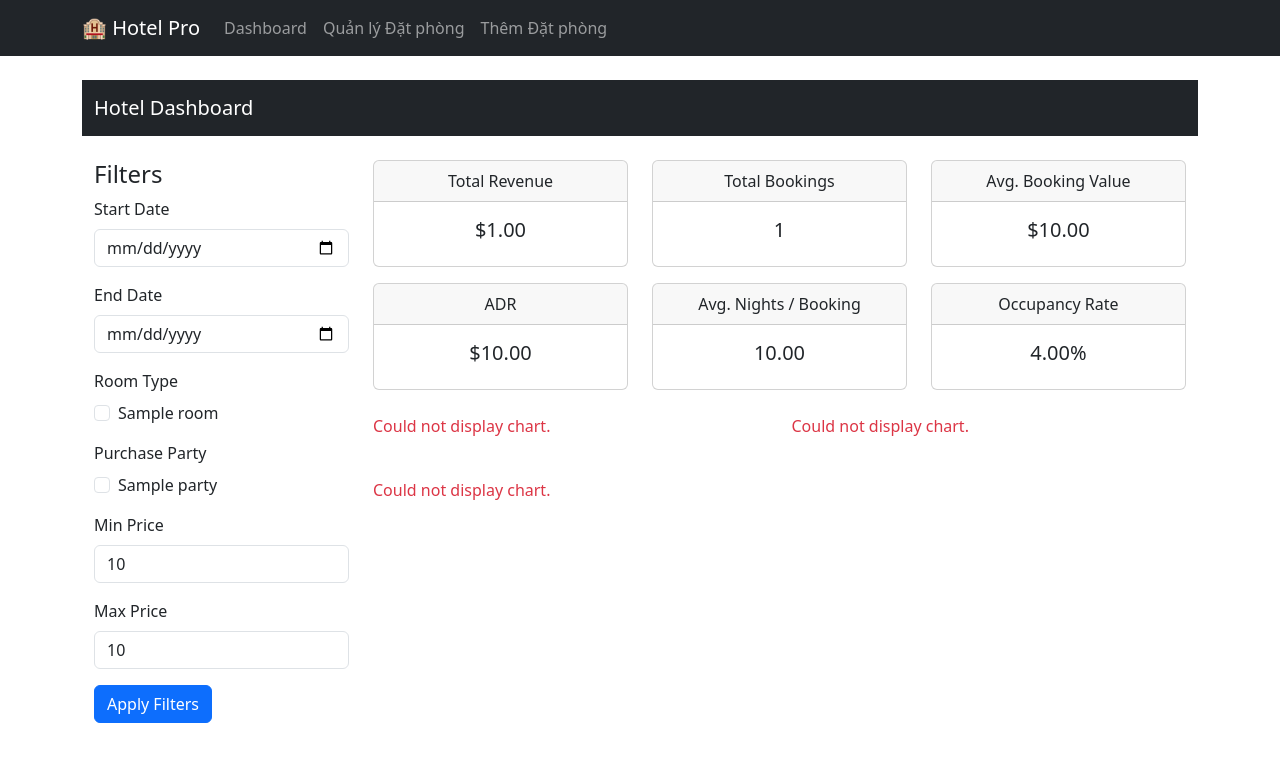
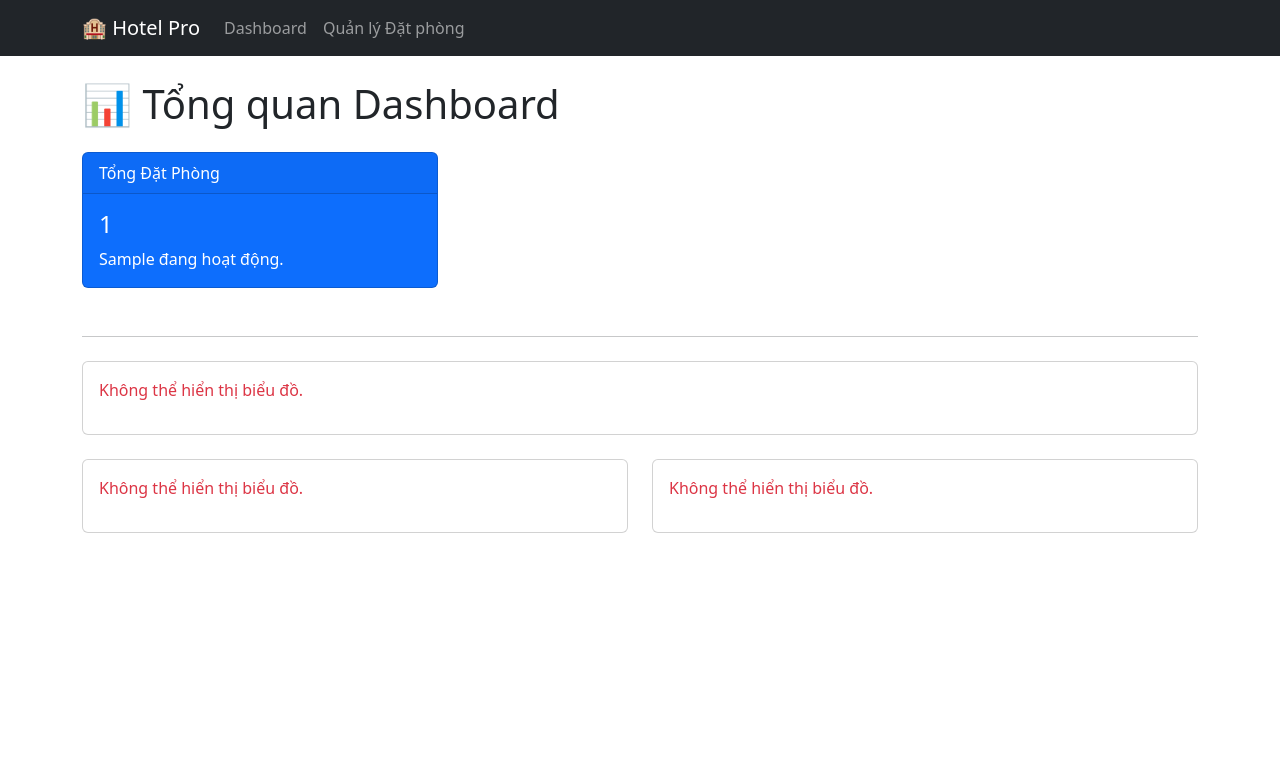
Before and after one commit to locle27/RenderStreamlit, a Flask app: template templates/dashboard.html in a window 1280 px wide. Shown: the top 762 px of the page. Run offline with Flask 3, Linux system fonts and the light colour scheme; the template is opened without the code that fills it: most values are stand-ins (such as "Sample title", 1, 10 or a date in 2020); some libraries are stand-ins or nearby versions.

Commit message:
Fix: Overhaul and sync all templates to fix UndefinedError

```diff
--- a/templates/base.html
+++ b/templates/base.html
@@ -5,20 +5,29 @@
     <meta name="viewport" content="width=device-width, initial-scale=1">
     <title>{% block title %}Hotel Management{% endblock %}</title>
     <link href="https://cdn.jsdelivr.net/npm/bootstrap@5.3.3/dist/css/bootstrap.min.css" rel="stylesheet">
+    <link rel="stylesheet" href="{{ url_for('static', filename='css/style.css') }}">
 </head>
 <body>
     <nav class="navbar navbar-expand-lg navbar-dark bg-dark">
         <div class="container">
             <a class="navbar-brand" href="{{ url_for('dashboard') }}">🏨 Hotel Pro</a>
-            <div class="collapse navbar-collapse">
+            <button class="navbar-toggler" type="button" data-bs-toggle="collapse" data-bs-target="#navbarNav" aria-controls="navbarNav" aria-expanded="false" aria-label="Toggle navigation">
+                <span class="navbar-toggler-icon"></span>
+            </button>
+            <div class="collapse navbar-collapse" id="navbarNav">
                 <ul class="navbar-nav me-auto mb-2 mb-lg-0">
-                    <li class="nav-item"><a class="nav-link" href="{{ url_for('dashboard') }}">Dashboard</a></li>
-                    <li class="nav-item"><a class="nav-link" href="{{ url_for('view_bookings') }}">Quản lý Đặt phòng</a></li>
-                    <li class="nav-item"><a class="nav-link" href="{{ url_for('add_booking') }}">Thêm Đặt phòng</a></li>
+                    <li class="nav-item">
+                        <a class="nav-link" href="{{ url_for('dashboard') }}">Dashboard</a>
+                    </li>
+                    <li class="nav-item">
+                        <a class="nav-link" href="{{ url_for('view_bookings') }}">Quản lý Đặt phòng</a>
+                    </li>
+                    <!-- Thêm các link khác ở đây nếu cần -->
                 </ul>
             </div>
         </div>
     </nav>
+
     <main class="container mt-4">
         {% with messages = get_flashed_messages(with_categories=true) %}
             {% if messages %}
@@ -30,11 +39,11 @@
                 {% endfor %}
             {% endif %}
         {% endwith %}
+
         {% block content %}{% endblock %}
     </main>
 
     <script src="https://cdn.jsdelivr.net/npm/bootstrap@5.3.3/dist/js/bootstrap.bundle.min.js"></script>
-
     {% block scripts %}{% endblock %}
 </body>
 </html>
--- a/templates/dashboard.html
+++ b/templates/dashboard.html
@@ -1,120 +1,46 @@
 {% extends "base.html" %}
-{% block title %}Hotel Revenue Dashboard{% endblock %}
+
+{% block title %}Dashboard{% endblock %}
 
 {% block content %}
-    <nav class="navbar navbar-expand-lg navbar-dark bg-dark mb-4">
-        <div class="container-fluid">
-            <a class="navbar-brand" href="#">Hotel Dashboard</a>
-        </div>
-    </nav>
+    <h1 class="mb-4">📊 Tổng quan Dashboard</h1>
 
-    <div class="container-fluid">
+    <!-- Hàng chứa các Card số liệu -->
     <div class="row">
-            <div class="col-md-3">
-                <h4>Filters</h4>
-                <form method="GET" action="{{ url_for('dashboard') }}">
-                    <div class="mb-3">
-                        <label for="start_date" class="form-label">Start Date</label>
-                        <input type="date" class="form-control" id="start_date" name="start_date" value="{{ start_date }}">
-                    </div>
-                    <div class="mb-3">
-                        <label for="end_date" class="form-label">End Date</label>
-                        <input type="date" class="form-control" id="end_date" name="end_date" value="{{ end_date }}">
-                    </div>
-                    <div class="mb-3">
-                        <label class="form-label">Room Type</label>
-                        {% for room in all_room_types %}
-                        <div class="form-check">
-                            <input class="form-check-input" type="checkbox" name="room_type" value="{{ room }}" id="room_{{ loop.index }}" {% if room in selected_room_types or 'All' in selected_room_types %}checked{% endif %}>
-                            <label class="form-check-label" for="room_{{ loop.index }}">{{ room }}</label>
-                        </div>
-                        {% endfor %}
-                    </div>
-                    <div class="mb-3">
-                        <label class="form-label">Purchase Party</label>
-                        {% for party in all_purchase_parties %}
-                        <div class="form-check">
-                            <input class="form-check-input" type="checkbox" name="purchase_party" value="{{ party }}" id="party_{{ loop.index }}" {% if party in selected_purchase_parties or 'All' in selected_purchase_parties %}checked{% endif %}>
-                            <label class="form-check-label" for="party_{{ loop.index }}">{{ party }}</label>
-                        </div>
-                        {% endfor %}
-                    </div>
-                    <div class="mb-3">
-                        <label for="min_price" class="form-label">Min Price</label>
-                        <input type="number" class="form-control" id="min_price" name="min_price" value="{{ min_price or '' }}">
-                    </div>
-                    <div class="mb-3">
-                        <label for="max_price" class="form-label">Max Price</label>
-                        <input type="number" class="form-control" id="max_price" name="max_price" value="{{ max_price or '' }}">
-                    </div>
-                    <button type="submit" class="btn btn-primary">Apply Filters</button>
-                </form>
-            </div>
-            <div class="col-md-9">
-                <div class="row">
-                    <div class="col-md-4">
-                        <div class="card text-center">
-                            <div class="card-header">Total Revenue</div>
+        <div class="col-md-6 col-lg-4 mb-4">
+            <div class="card text-white bg-primary h-100">
+                <div class="card-header">Tổng Đặt Phòng</div>
                 <div class="card-body">
-                                <h5 class="card-title">${{ "{:,.2f}".format(kpis.total_revenue) }}</h5>
+                    <h4 class="card-title">{{ total_bookings }}</h4>
+                    <p class="card-text">{{ active_bookings }} đang hoạt động.</p>
                 </div>
             </div>
         </div>
-                    <div class="col-md-4">
-                        <div class="card text-center">
-                            <div class="card-header">Total Bookings</div>
+        <!-- Bạn có thể thêm các card số liệu khác ở đây nếu cần -->
+    </div>
+
+    <hr class="my-4">
+
+    <!-- Hàng chứa các Biểu đồ -->
+    <div class="row">
+        <div class="col-lg-12 mb-4">
+            <div class="card">
                 <div class="card-body">
-                                <h5 class="card-title">{{ kpis.total_bookings }}</h5>
+                    <div id="monthly_revenue_chart_div" data-chart='{{ monthly_revenue_chart | safe }}'></div>
                 </div>
             </div>
         </div>
-                    <div class="col-md-4">
-                        <div class="card text-center">
-                            <div class="card-header">Avg. Booking Value</div>
+        <div class="col-lg-6 mb-4">
+            <div class="card">
                 <div class="card-body">
-                                <h5 class="card-title">${{ "{:,.2f}".format(kpis.average_booking_value) }}</h5>
+                    <div id="room_revenue_chart_div" data-chart='{{ room_revenue_chart | safe }}'></div>
                 </div>
             </div>
         </div>
-                </div>
-                 <div class="row mt-3">
-                    <div class="col-md-4">
-                        <div class="card text-center">
-                            <div class="card-header">ADR</div>
+        <div class="col-lg-6 mb-4">
+            <div class="card">
                 <div class="card-body">
-                                <h5 class="card-title">${{ "{:,.2f}".format(kpis.adr) }}</h5>
-                            </div>
-                        </div>
-                    </div>
-                    <div class="col-md-4">
-                        <div class="card text-center">
-                            <div class="card-header">Avg. Nights / Booking</div>
-                            <div class="card-body">
-                                <h5 class="card-title">{{ "{:,.2f}".format(kpis.average_nights_per_booking) }}</h5>
-                            </div>
-                        </div>
-                    </div>
-                     <div class="col-md-4">
-                        <div class="card text-center">
-                            <div class="card-header">Occupancy Rate</div>
-                            <div class="card-body">
-                                <h5 class="card-title">{{ "{:,.2f}".format(kpis.occupancy_rate) }}%</h5>
-                            </div>
-                        </div>
-                    </div>
-                </div>
-                <div class="row mt-4">
-                    <div class="col-md-6">
-                        <div id="revenue_by_room_type_chart_div" data-chart='{{ revenue_by_room_type_chart | safe }}'></div>
-                    </div>
-                    <div class="col-md-6">
-                        <div id="revenue_by_purchase_party_chart_div" data-chart='{{ revenue_by_purchase_party_chart | safe }}'></div>
-                    </div>
-                </div>
-                <div class="row mt-4">
-                    <div class="col-md-12">
-                        <div id="monthly_revenue_chart_div" data-chart='{{ monthly_revenue_chart | safe }}'></div>
-                    </div>
+                    <div id="collector_revenue_chart_div" data-chart='{{ collector_revenue_chart | safe }}'></div>
                 </div>
             </div>
         </div>
@@ -127,21 +53,21 @@
         document.addEventListener('DOMContentLoaded', function() {
             function renderPlotlyChart(divId) {
                 const chartDiv = document.getElementById(divId);
-                if (chartDiv && chartDiv.dataset.chart && chartDiv.dataset.chart !== 'None') {
+                if (chartDiv && chartDiv.dataset.chart) {
                     try {
                         const chartData = JSON.parse(chartDiv.dataset.chart);
                         const config = {responsive: true};
                         Plotly.newPlot(divId, chartData.data, chartData.layout, config);
                     } catch (e) {
-                        console.error('Error parsing or plotting chart for ' + divId, e);
-                        chartDiv.innerHTML = '<p class="text-danger">Could not display chart.</p>';
+                        console.error('Lỗi khi vẽ biểu đồ cho ' + divId, e);
+                        chartDiv.innerHTML = '<p class="text-danger">Không thể hiển thị biểu đồ.</p>';
                     }
                 }
             }
 
-            renderPlotlyChart('revenue_by_room_type_chart_div');
-            renderPlotlyChart('revenue_by_purchase_party_chart_div');
             renderPlotlyChart('monthly_revenue_chart_div');
+            renderPlotlyChart('room_revenue_chart_div');
+            renderPlotlyChart('collector_revenue_chart_div');
         });
     </script>
 {% endblock %}
```
Lines whose indentation alone changed are shown as unchanged.
